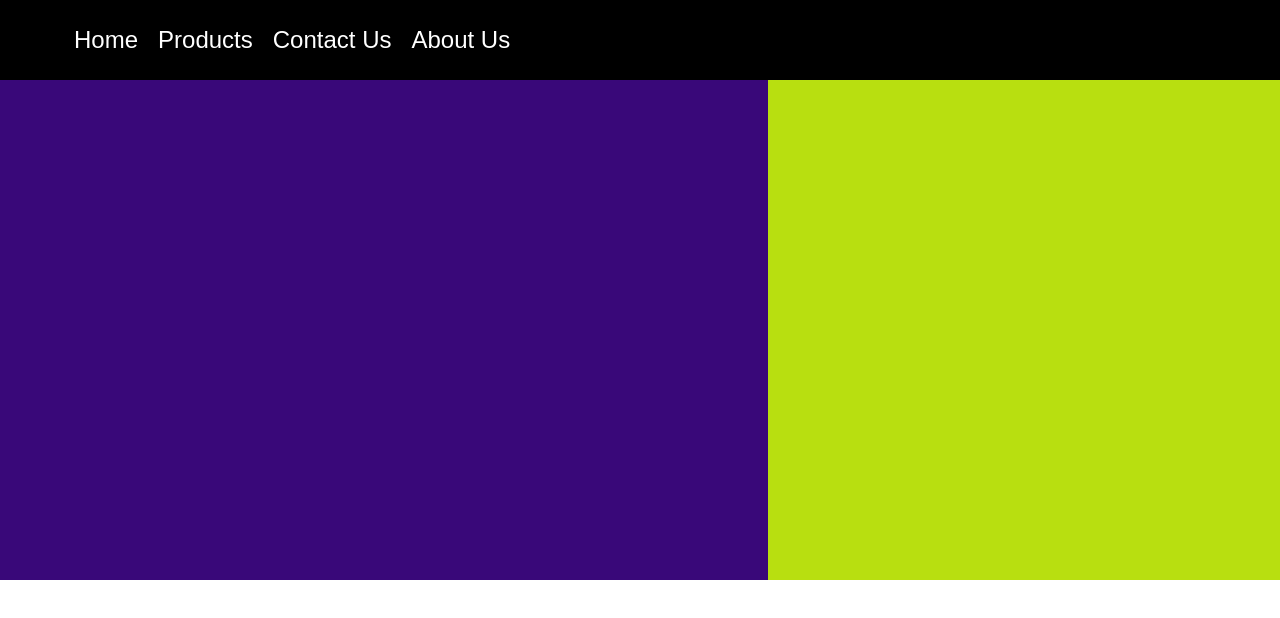
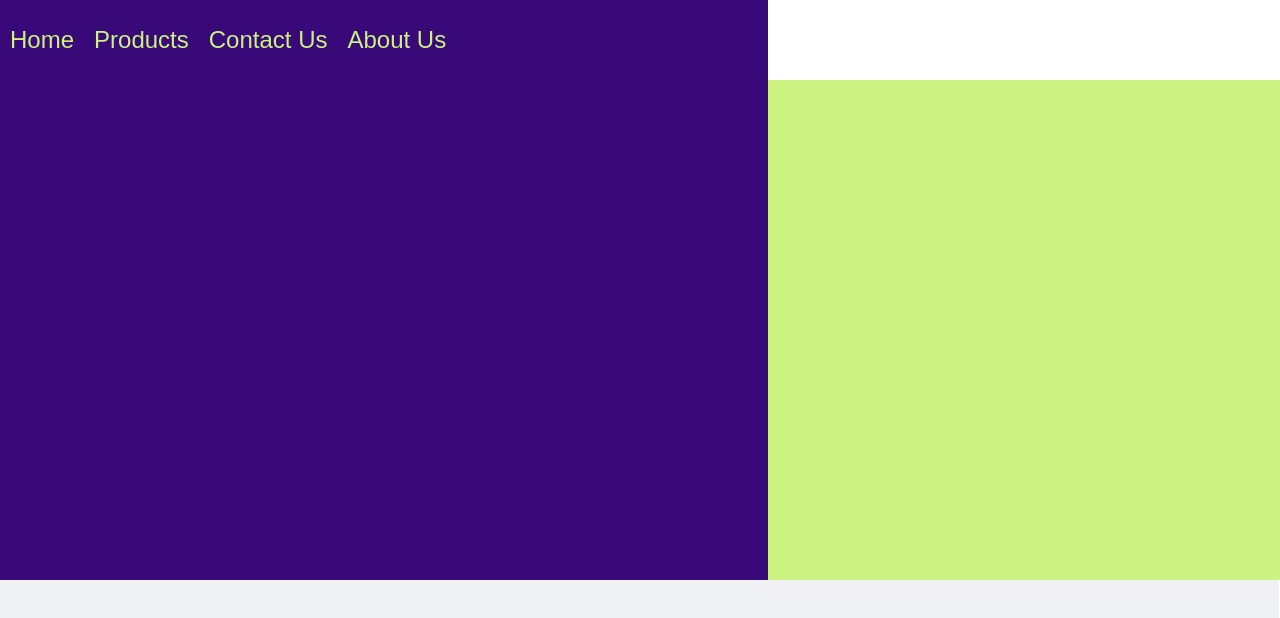
Before and after one commit to Danfirech/dan-portfolio, a React (Create React App) app: page /about in a window 1280 px wide. Shown: the top 618 px of the page. Built offline with nearby package versions, Linux system fonts and the light colour scheme.

Commit message:
work container up and running

```diff
--- a/src/App.js
+++ b/src/App.js
@@ -2,6 +2,7 @@ import react from "react";
 import { BrowserRouter as Router, Routes, Route } from "react-router-dom";
 import Navbar from "./components/NavBar";
 import ProfilePic from "./components/ProfilePic";
+import Work from "./components/Work";
 
 function App() {
   return (
@@ -13,6 +14,7 @@ function App() {
         <Route path="/about" />
       </Routes>
       <ProfilePic />
+      <Work />
     </Router>
   );
 }
--- /dev/null
+++ b/src/components/Work.js
@@ -0,0 +1,20 @@
+import React from "react";
+
+import {
+  WorkPageContainer,
+  WorkLeftContainer,
+  WorkCenterContainer,
+  WorkRightContainer,
+} from "../styles/Work.style";
+
+function ProfilePic() {
+  return (
+    <WorkPageContainer>
+      <WorkLeftContainer></WorkLeftContainer>
+      <WorkCenterContainer></WorkCenterContainer>
+      <WorkRightContainer></WorkRightContainer>
+    </WorkPageContainer>
+  );
+}
+
+export default ProfilePic;
--- a/src/styles/Navbar.style.js
+++ b/src/styles/Navbar.style.js
@@ -4,7 +4,6 @@ import { Link } from "react-router-dom";
 export const NavbarContainer = styled.nav`
   width: 100%;
   height: ${(props) => (props.extendNavbar ? "100vh" : "80px")};
-  background-color: black;
   display: flex;
   flex-direction: column;
   @media (min-width: 700px) {
@@ -13,17 +12,16 @@ export const NavbarContainer = styled.nav`
 `;
 
 export const LeftContainer = styled.div`
-  flex: 70%;
+  flex: 60%;
   display: flex;
   align-items: center;
-  padding-left: 5%;
+  background-color: #390879;
 `;
 
 export const RightContainer = styled.div`
-  flex: 30%;
+  flex: 40%;
   display: flex;
   justify-content: flex-end;
-  padding-right: 50px;
 `;
 
 export const NavbarInnerContainer = styled.div`
@@ -42,8 +40,10 @@ export const NavbarLink = styled(Link)`
   font-family: Arial, Helvetica, sans-serif;
   text-decoration: none;
   margin: 10px;
+  color: #ccf281;
   @media (max-width: 700px) {
     display: none;
+    color: #ccf281;
   }
 `;
 
@@ -53,6 +53,7 @@ export const NavbarLinkExtended = styled(Link)`
   font-family: Arial, Helvetica, sans-serif;
   text-decoration: none;
   margin: 10px;
+  color: #ccf281;
 `;
 
 export const Logo = styled.img`
@@ -80,5 +81,6 @@ export const NavbarExtendedContainer = styled.div`
   align-items: center;
   @media (min-width: 700px) {
     display: none;
+    color: #ccf281;
   }
 `;
--- a/src/styles/ProfilePic.style.js
+++ b/src/styles/ProfilePic.style.js
@@ -16,5 +16,7 @@ export const LeftContainer = styled.div`
 export const RightContainer = styled.div`
   height: 500px;
   width: 40%;
-  background-color: #b8df10;
+  background-color: #ccf281;
 `;
+
+// #f9f9f9
--- /dev/null
+++ b/src/styles/Work.style.js
@@ -0,0 +1,26 @@
+import styled from "styled-components";
+
+export const WorkPageContainer = styled.div`
+  display: flex;
+  align-items: row;
+  height: 500px;
+  width: 100%;
+`;
+
+export const WorkLeftContainer = styled.div`
+  height: 500px;
+  width: 33.3%;
+  background-color: #f0f1f4;
+`;
+
+export const WorkCenterContainer = styled.div`
+  height: 500px;
+  width: 33.3%;
+  background-color: #f0f1f4;
+`;
+
+export const WorkRightContainer = styled.div`
+  height: 500px;
+  width: 33.3%;
+  background-color: #f0f1f4;
+`;
```
